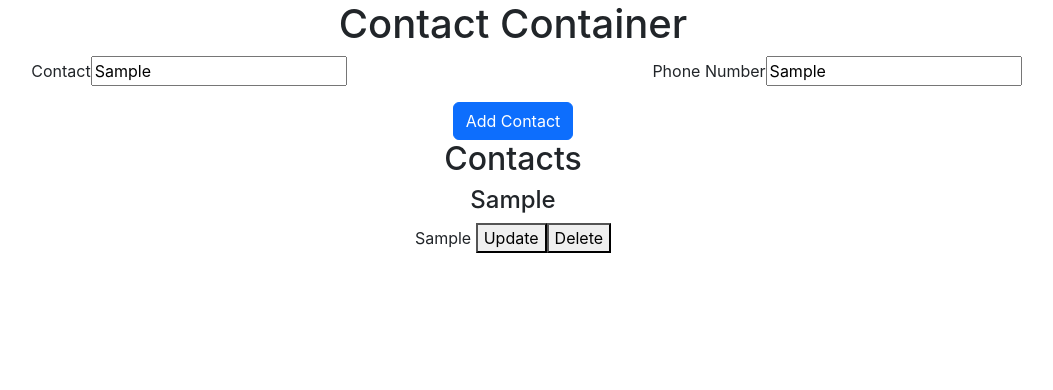
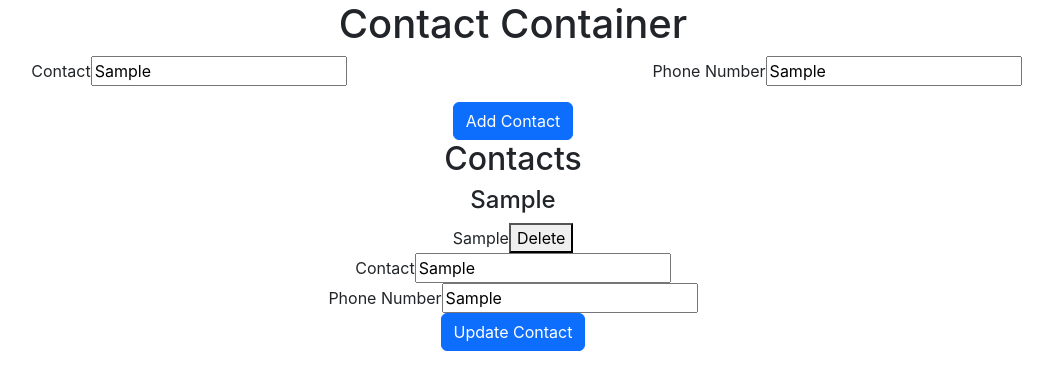
Before and after one commit to enochdavid6699/Contact-List-React, a React (Create React App) app: page / in a window 1280 px wide. Both pictures are taken after typing "Sample", "Sample" into the empty fields and a click on the button "Add Contact". Shown: the top 390 px of the page, without its empty margins (127-1180 px from the left). Built offline with nearby package versions, Linux system fonts and the light colour scheme; no server answers.

Commit message:
Update Function

```diff
--- a/src/App.js
+++ b/src/App.js
@@ -41,10 +41,22 @@ function App() {
 
   }
 
-  const updateContacts = (contact)=>{
+  const updateContacts = (contactId, name, phone) => {
+    const updatedContacts = tempContacts.map((contact) => {
+      if (contact.id === contactId) {
+        // Update the contact's properties with the provided name and phone
+        return {
+          ...contact,
+          name: name,
+          phone: phone,
+        };
+      }
+      return contact; // Return the original contact if it's not the one to update
+    });
 
-
-  }
+    setTempContacts(updatedContacts);
+    console.log('Updated:', contactId, name, phone);
+  };
 
 
   return (
--- a/src/ContactItem.js
+++ b/src/ContactItem.js
@@ -1,21 +1,15 @@
-import React from 'react'
+import React from 'react';
+import UpdateContact from './UpdateContact';
 
 function ContactItem(props) {
   return (
     <div>
-      <h4>
-        {props.contact.name}
-      </h4>
-
-      <span> {props.contact.phone} </span>
-
-      <button onClick={()=>{props.updateContacts(props.contact)}} >Update</button>
-
-      <button onClick={()=>{props.deleteContacts(props.contact)}} >Delete</button>
-
-
+      <h4>{props.contact.name}</h4>
+      <span>{props.contact.phone}</span>
+      <button onClick={() => props.deleteContacts(props.contact)}>Delete</button>
+      <UpdateContact contact={props.contact} updateContacts={props.updateContacts} />
     </div>
-  )
+  );
 }
 
-export default ContactItem
+export default ContactItem;
--- /dev/null
+++ b/src/UpdateContact.js
@@ -0,0 +1,56 @@
+import React, { useState } from 'react';
+
+function UpdateContact(props) {
+  const [name, setName] = useState(props.contact.name);
+  const [phone, setPhone] = useState(props.contact.phone);
+
+  const submit = (e) => {
+    // To stop the page from reloading
+    e.preventDefault();
+
+    if (!name || !phone) {
+      alert('Name or Phone cannot be blank');
+      return;
+    }
+
+    props.updateContacts(props.contact.id, name, phone);
+  };
+
+  return (
+    <div>
+      <form onSubmit={submit}>
+        <div>
+          <label htmlFor="name">
+            Contact
+          </label>
+          <input
+            type="text"
+            className="htmlForm-control"
+            id="name"
+            value={name}
+            onChange={(e) => setName(e.target.value)}
+          />
+        </div>
+        <div>
+          <label htmlFor="phone" >
+            Phone Number
+          </label>
+          <input
+            type="text"
+            className="htmlForm-control"
+            id="phone"
+            value={phone}
+            onChange={(e) => setPhone(e.target.value)}
+          />
+        </div>
+        <div className="col-12">
+          <button type="submit" className="btn btn-primary">
+            Update Contact
+          </button>
+        </div>
+      </form>
+    </div>
+  );
+}
+
+export default UpdateContact;
```
